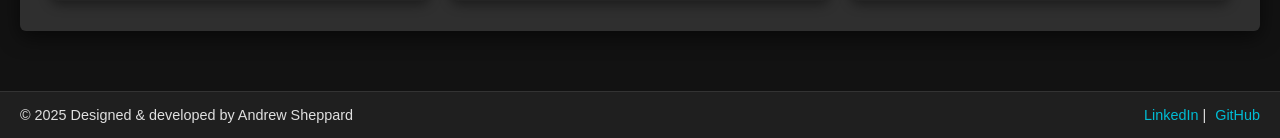
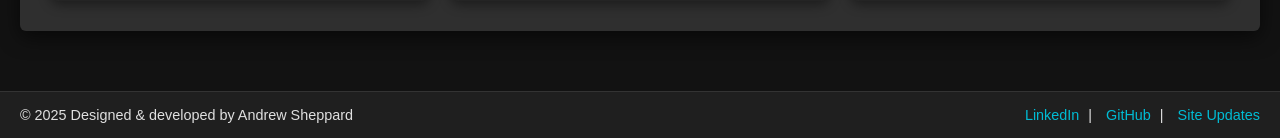
Before and after one commit to andrewsheppard8/asheppard-geojourney_website, a Flask app: page / in a window 1280 px wide. Shown: the part 1289-1427 px from the top of the page. Run offline with Flask 3, Linux system fonts and the light colour scheme; some libraries are stand-ins or nearby versions.

Commit message:
Updated base.html, finished updates pages

```diff
--- a/static/css/styles.css
+++ b/static/css/styles.css
@@ -261,6 +261,11 @@
 
 .site-footer a:hover {
     color: #0091a0;
+}
+
+.site-footer .sep {
+    color: #e0e0e0; /* keeps | white */
+    margin: 0 5px;
 }
 
 /* ===== Map Page ===== */
--- a/templates/admin_dashboard.html
+++ b/templates/admin_dashboard.html
@@ -13,9 +13,11 @@
         <li><a href="{{ url_for('admin_food_map') }}">Manage Food Map Points</a></li>
         <li><a href="{{ url_for('admin_pictures') }}">Manage Pictures</a></li>
         <li><a href="{{ url_for('admin_blog') }}">Manage Blog Posts</a></li>
+        <li><a href="{{ url_for('admin_updates') }}">Manage Site Update Posts</a></li>
 
         <!-- Direct access to utility routes -->
         <li><a href="{{ url_for('download_all') }}">Download All Data</a></li>
+        <li><a href="{{ url_for('upload_data') }}">Upload Zipped file to Persistent Disk</a></li>
         <li><a href="{{ url_for('debug_persistent_dir') }}">View Persistent Dir</a></li>
         <li><a href="{{ url_for('image_space') }}">Image Storage Info</a></li>
         <li><a href="{{ url_for('image_optimize') }}">Optimize Images</a></li>
--- a/templates/admin_updates.html
+++ b/templates/admin_updates.html
@@ -29,7 +29,8 @@
     <!-- Edit Existing Updates -->
     <h2>Edit Existing Updates</h2>
     {% for post in posts %}
-    <div class="update-card">
+    <div
+        style="border:1px solid #ccc; padding:15px; margin-bottom:20px; display:flex; gap:20px; flex-wrap:wrap; border-radius:8px; align-items:flex-start;">
         <form method="POST">
             <input type="hidden" name="edit_id" value="{{ post['id'] }}">
             <label>Title:<br>
@@ -48,7 +49,7 @@
         </form>
 
         <form method="POST" action="{{ url_for('delete_update_post', post_id=post['id']) }}"
-              onsubmit="return confirm('Are you sure you want to delete this update?');">
+            onsubmit="return confirm('Are you sure you want to delete this update?');">
             <button class="delete-btn">Delete</button>
         </form>
     </div>
--- a/templates/base.html
+++ b/templates/base.html
@@ -56,8 +56,11 @@
         </div>
         <div class="footer-right">
             <a href="https://www.linkedin.com/in/andrew-sheppard-b99774160/" target="_blank"
-                rel="noopener noreferrer">LinkedIn</a> |
+                rel="noopener noreferrer">LinkedIn</a>
+            <span class="sep">|</span>
             <a href="https://github.com/andrewsheppard8" target="_blank" rel="noopener noreferrer">GitHub</a>
+            <span class="sep">|</span>
+            <a href="{{ url_for('site_updates') }}">Site Updates</a>
         </div>
     </footer>
 
```
